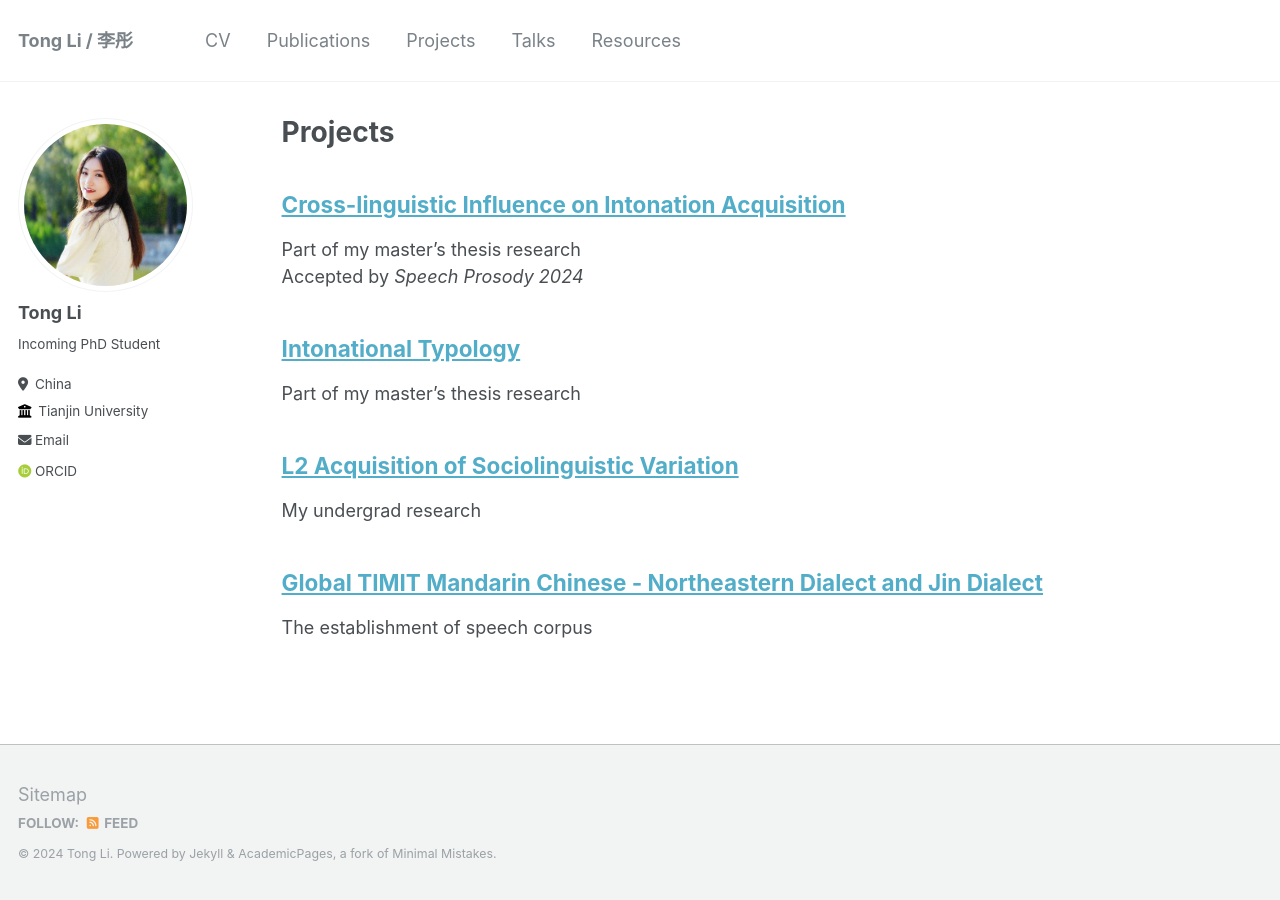
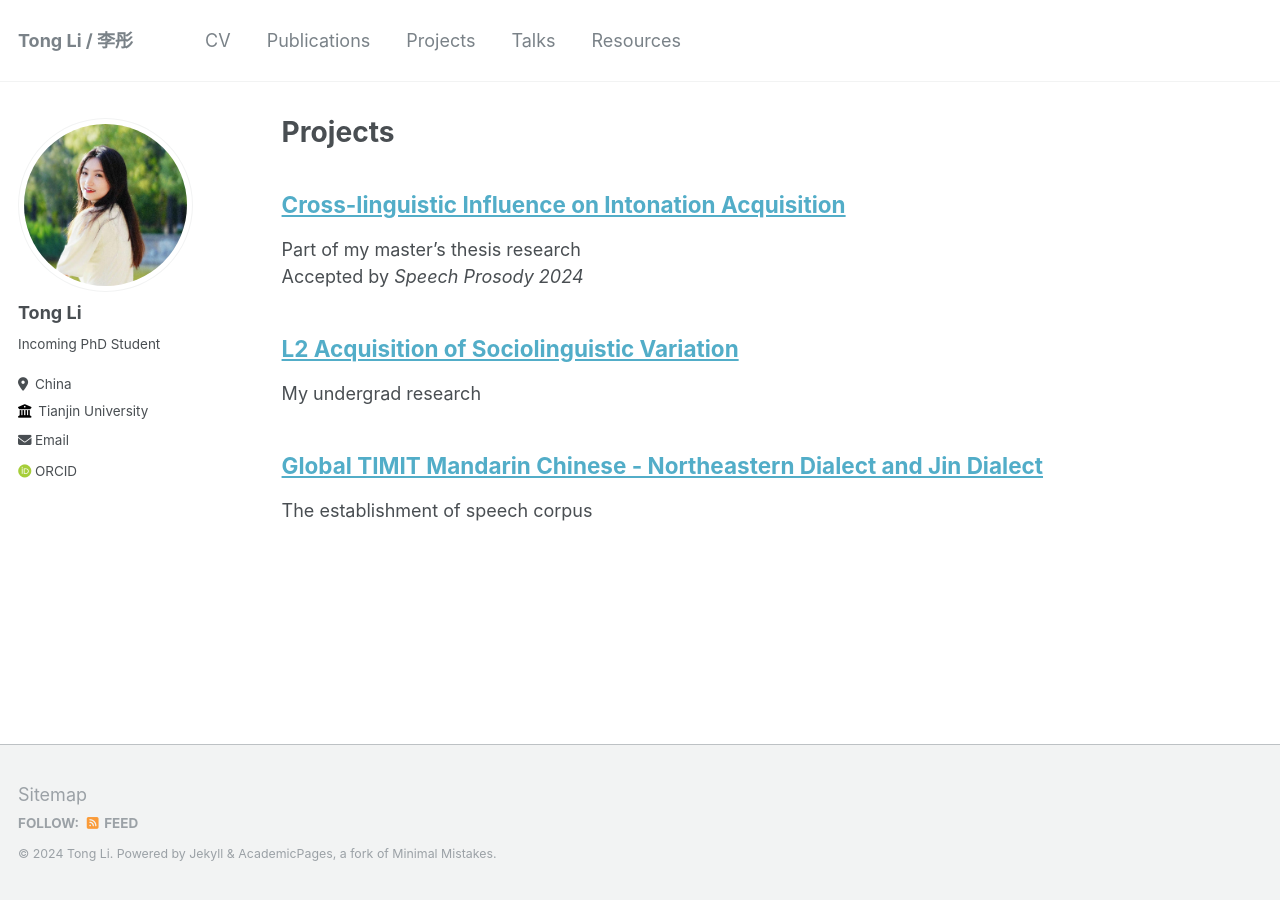
Before and after one commit to litonglinguistics/litonglinguistics.github.io, a Jekyll site: the page built from _pages/projects.md, in a window 1280 px wide. Built offline with Jekyll 4.4.1, drawn with Linux system fonts in a browser that asks for light colours; some web fonts are replaced.

Commit message:
Update projects.md

```diff
--- a/_pages/projects.md
+++ b/_pages/projects.md
@@ -8,9 +8,6 @@ author_profile: true
 Part of my master's thesis research <br>
 Accepted by _Speech Prosody 2024_
 
-## [Intonational Typology](https://litonglinguistics.github.io/projects/project3_Typology)
-Part of my master's thesis research
-
 ## [L2 Acquisition of Sociolinguistic Variation](https://litonglinguistics.github.io/projects/project2_td)
 My undergrad research
 
```
